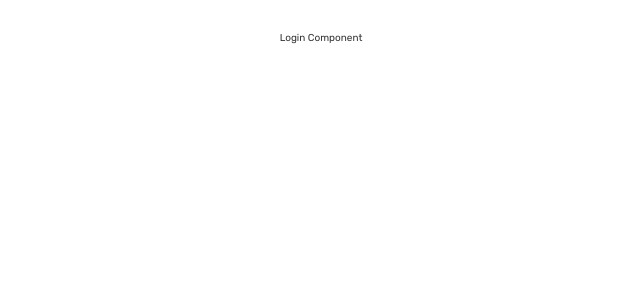
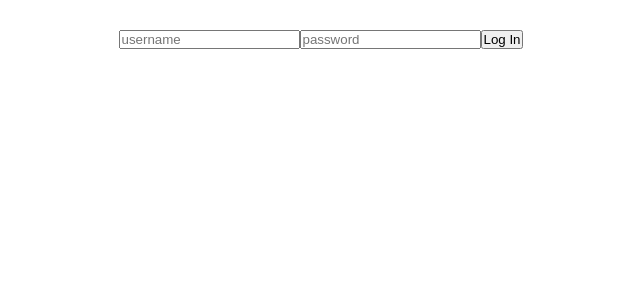
Before and after one commit to Jordeks/jabber-frontend, a React (Create React App) app: page /login in a window 1280 px wide. Shown: the top 300 px of the page, without its empty margins (319-959 px from the left). Built offline with nearby package versions, Linux system fonts and the light colour scheme.

Commit message:
creates controlled form for login with local state

```diff
--- a/src/components/Login.js
+++ b/src/components/Login.js
@@ -1,10 +1,36 @@
 import React, { Component } from 'react'
 
 export default class Login extends Component {
+
+  state = {
+    username: '',
+    password: ''
+}
+
+onChange = e => {
+    const { name, value } = e.target
+    this.setState({[name]: value})
+}
+
+onSubmit = e => {
+    e.preventDefault()
+    alert('am submitted')
+    // this.props.login(this.state)
+    // this.setState({
+    //     username: '',
+    //     password: ''
+    // })
+}
+
   render() {
+    console.log(this.state)
     return (
       <div>
-        Login Component
+        <form onSubmit={this.onSubmit}>
+          <input placeholder="username" value={this.state.username} name="username" type="text" onChange={this.onChange} />
+          <input placeholder="password" value={this.state.password} name="password" type="password" onChange={this.onChange} />
+          <input type="submit" value="Log In"/>
+        </form>
       </div>
     )
   }
```
